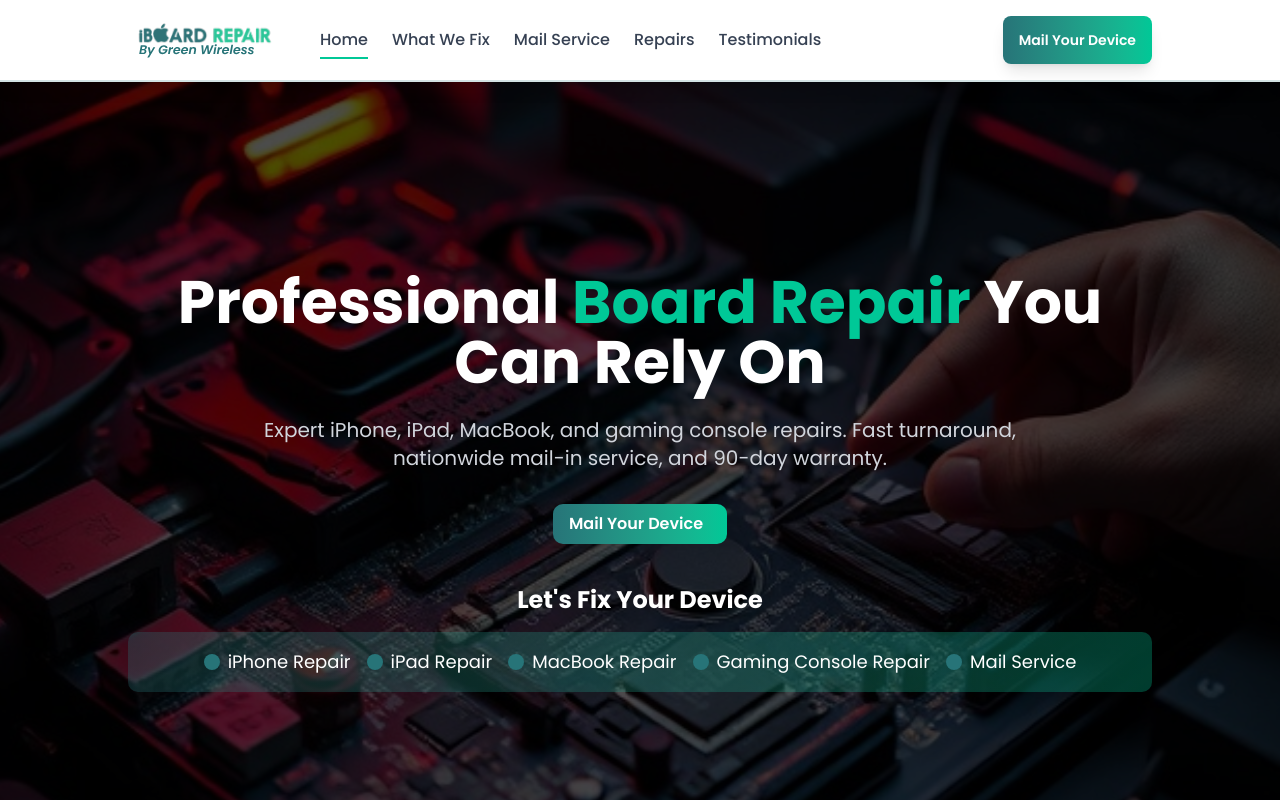
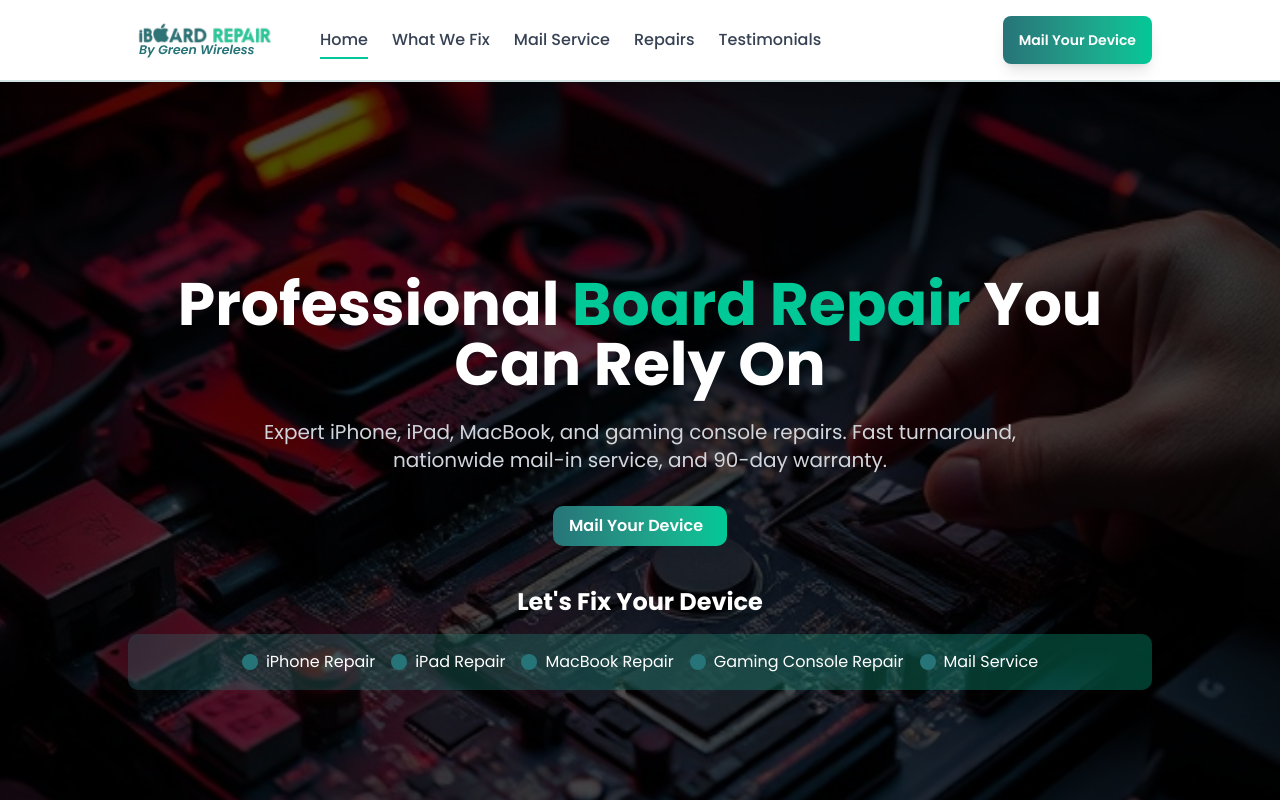
Before and after one commit to ChumaSkymax/iboard-repair, a React (Vite) app: page / in a window 1280 px wide. Shown: the top 800 px of the page. Built offline with nearby package versions, Linux system fonts and the light colour scheme.

Commit message:
Fix Hero Section what we fix txt size

```diff
--- a/src/components/Hero.jsx
+++ b/src/components/Hero.jsx
@@ -111,7 +111,7 @@
           <h2 className="text-xl sm:text-2xl text-white font-bold mb-3 sm:mb-4 text-center">
             Let's Fix Your Device
           </h2>
-          <ul className="bg-gradient-to-r from-[#277478]/30 to-[#00c897]/30 p-3 sm:p-4 rounded-lg text-white text-xs sm:text-lg gap-3 sm:gap-4 flex flex-col sm:flex-row items-center justify-center">
+          <ul className="bg-gradient-to-r from-[#277478]/30 to-[#00c897]/30 p-3 sm:p-4 rounded-lg text-white text-xs sm:text-base gap-3 sm:gap-4 flex flex-col sm:flex-row items-center justify-center">
             <li className="flex flex-row gap-2 items-center">
               <span className="max-sm:hidden">
                 <div className="w-3 h-3 sm:w-4 sm:h-4 bg-[#277478] rounded-full"></div>
```
